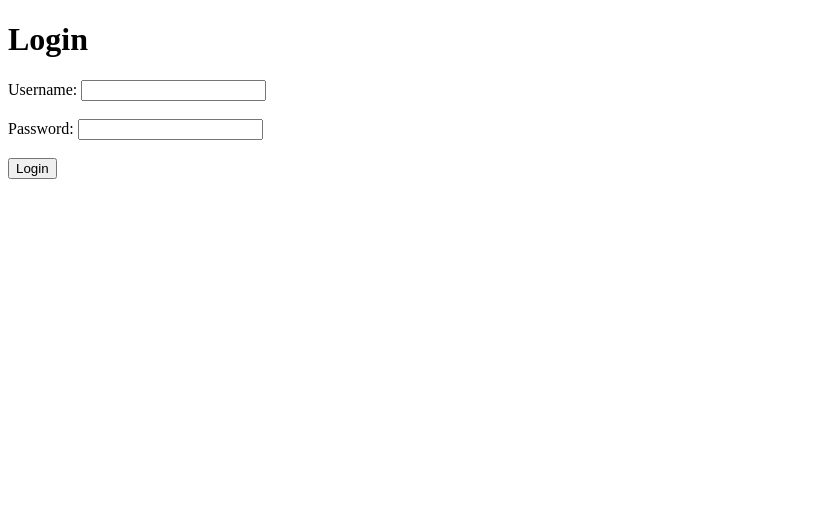
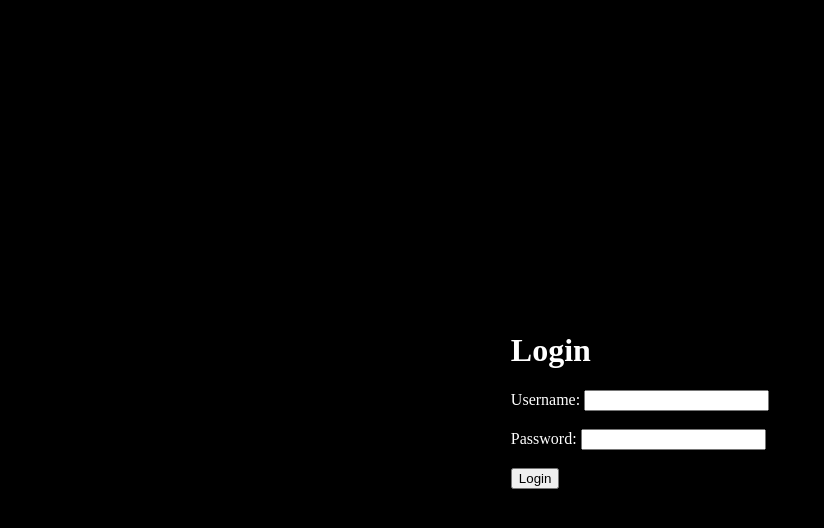
Before and after one commit to Mesut-0838372/Hashing-En-Salting, a plain HTML site: page index.html in a window 1280 px wide. Shown: the whole page, without its empty margins (0-824 px from the left). Drawn offline with Linux system fonts and the light colour scheme.

Commit message:
(Fix): Inline CSS added, black background.

```diff
--- a/index.html
+++ b/index.html
@@ -3,9 +3,22 @@
 <head>
     <meta charset="UTF-8">
     <title>Login</title>
+
+    <style>
+        body {
+            background-color: black;
+            color: white;
+            display: flex;
+            justify-content: center;
+            align-items: center;
+            min-height: 100vh;
+            margin: 0;
+        }
+    </style>
 </head>
 <body>
 
+    <div>
         <h1>Login</h1>
 
         <form action="/login" method="POST">
@@ -21,6 +34,7 @@
 
             <button type="submit">Login</button>
         </form>
+    </div>
 
 </body>
 </html>
```
Lines whose indentation alone changed are shown as unchanged.
